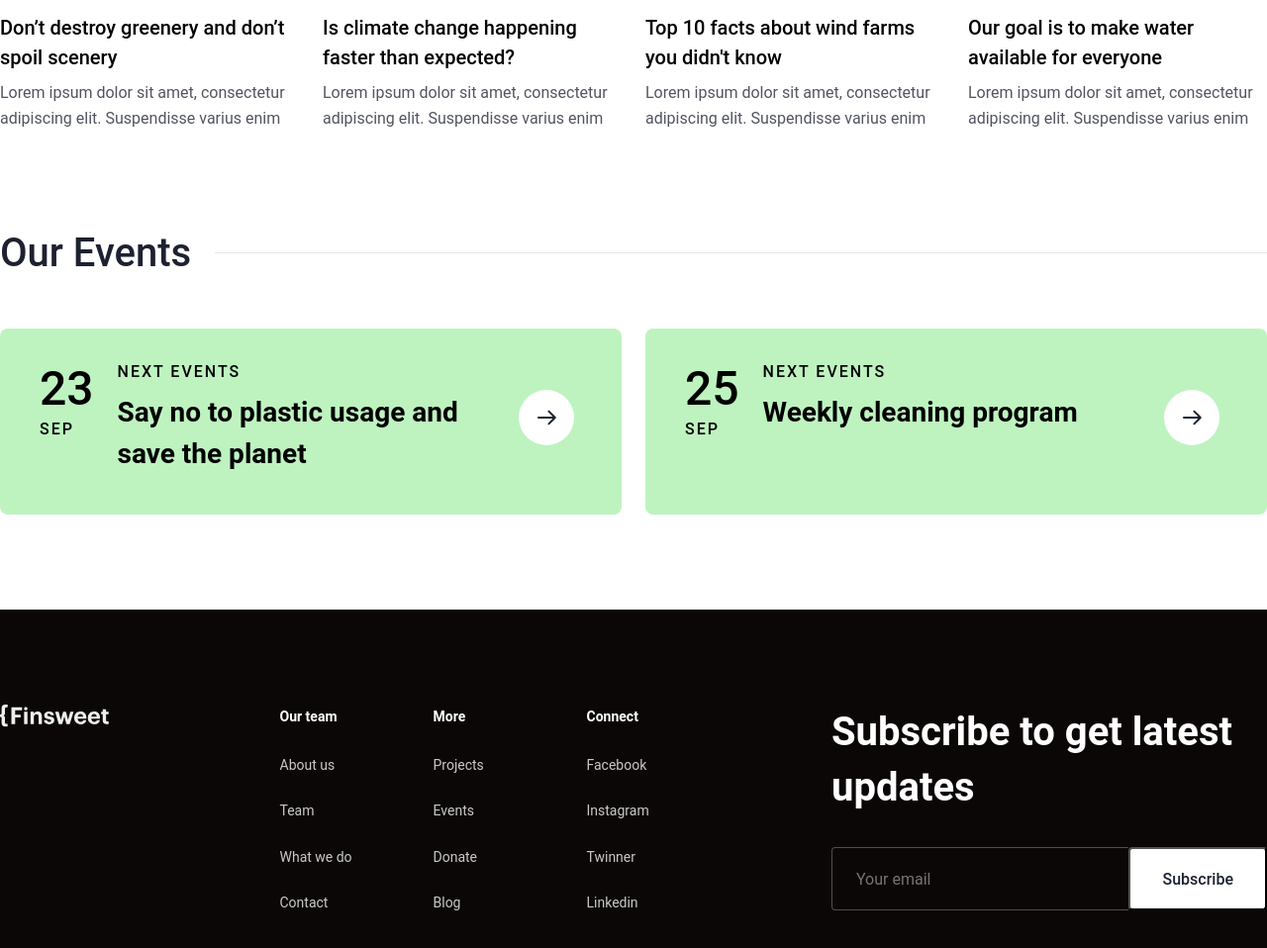
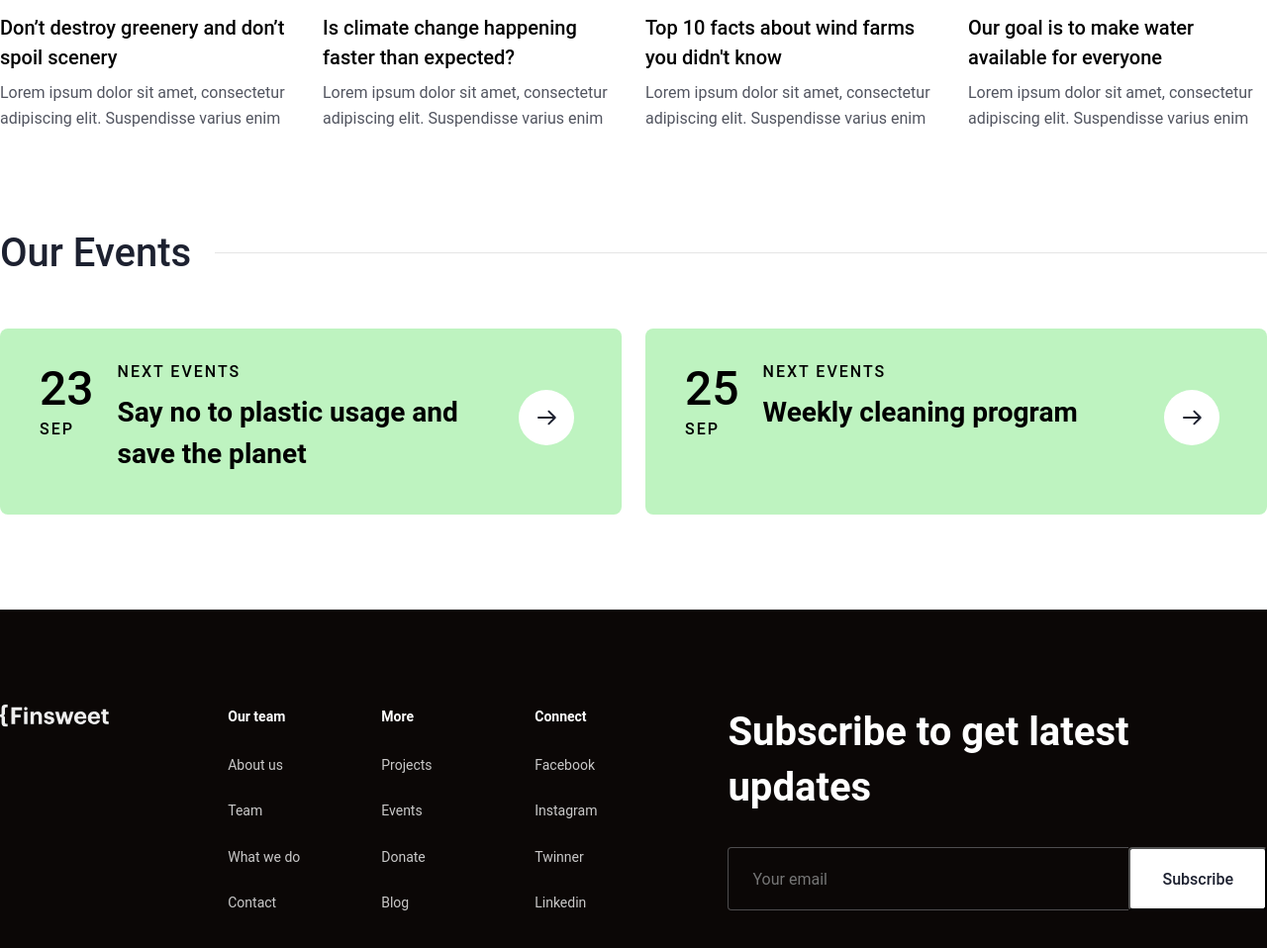
Before and after one commit to apsei/apsei.github.io, a plain HTML site: page index.html in a window 1280 px wide. Shown: the part 5091-6049 px from the top of the page at 99% size. Drawn offline with Linux system fonts and the light colour scheme.

Commit message:
footer form width fix

```diff
--- a/css/styles.css
+++ b/css/styles.css
@@ -727,7 +727,7 @@
 }
 
 .footer-form-email {
-	width: calc(100% - 139px);
+	width: 405px;
 	height: 64px;
 	padding: 24px 0 24px 24px;
 	background: transparent;
```
